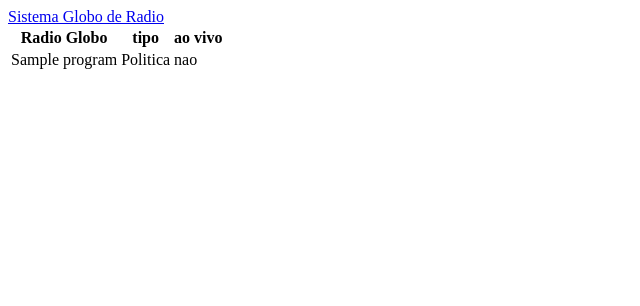
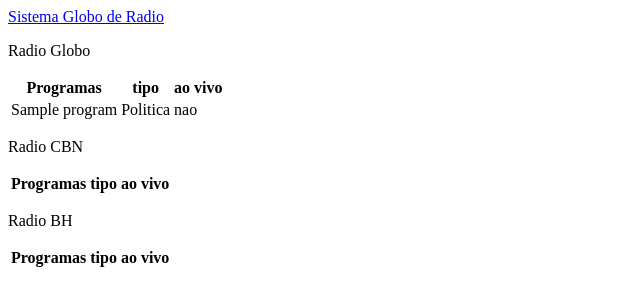
Before and after one commit to arxdsilva/sgr, a Django app: page / in a window 1280 px wide. Shown: the top 306 px of the page, without its empty margins (0-640 px from the left). Run offline with Django 3.2, Linux system fonts and the light colour scheme; tables that the repository leaves empty hold one stand-in row (values such as "Sample post"); lists and menus that the app fills with data are empty.

Commit message:
p/tmp: add cbn and bh radios

```diff
--- a/programs/templates/programs/index.html
+++ b/programs/templates/programs/index.html
@@ -2,10 +2,11 @@
     <a href="/">{{ name }}</a>
 </nav>
 
+<p>Radio Globo</p>
 <table>
     <thead>
         <tr class="row100 head">
-			<th class="">{{ globo_list.0.radio_name }}</th>
+			<th class="">Programas</th>
 			<th class="">tipo</th>
 			<th class="">ao vivo</th>
         </tr>
@@ -24,3 +25,50 @@
         </tbody>
     </thead>
 </table>
+<p>Radio CBN</p>
+<table>
+    <thead>
+        <tr class="row100 head">
+			<th class="">Programas</th>
+            <th class="">tipo</th>
+            <th class="">ao vivo</th>
+        </tr>
+        <tbody>
+            {% for p in cbn_list %}
+            <tr class="row100 body">
+                <!-- adicionar link p/ programa -->
+                <td class="">{{ p.name }} </td>
+                <td class="">{{ p.p_type_name }}</td>
+                {% if p.is_live %}
+                    <td class="">sim</td>
+                {% else %}
+                <td class="">nao</td>
+                {% endif %}
+            </tr>
+            {% endfor %}
+        </tbody>
+    </thead>
+</table>
+<p>Radio BH</p>
+<table>
+    <thead>
+        <tr class="row100 head">
+			<th class="">Programas</th>
+            <th class="">tipo</th>
+            <th class="">ao vivo</th>
+        </tr>
+        <tbody>
+            {% for p in bh_list %}
+            <tr class="row100 body">
+                <td class="">{{ p.name }} </td>
+                <td class="">{{ p.p_type_name }}</td>
+                {% if p.is_live %}
+                    <td class="">sim</td>
+                {% else %}
+                <td class="">nao</td>
+                {% endif %}
+            </tr>
+            {% endfor %}
+        </tbody>
+    </thead>
+</table>
```
